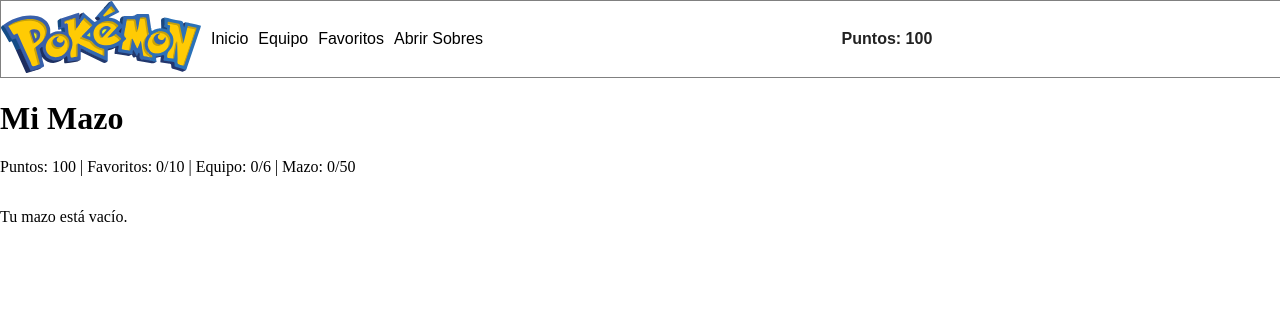
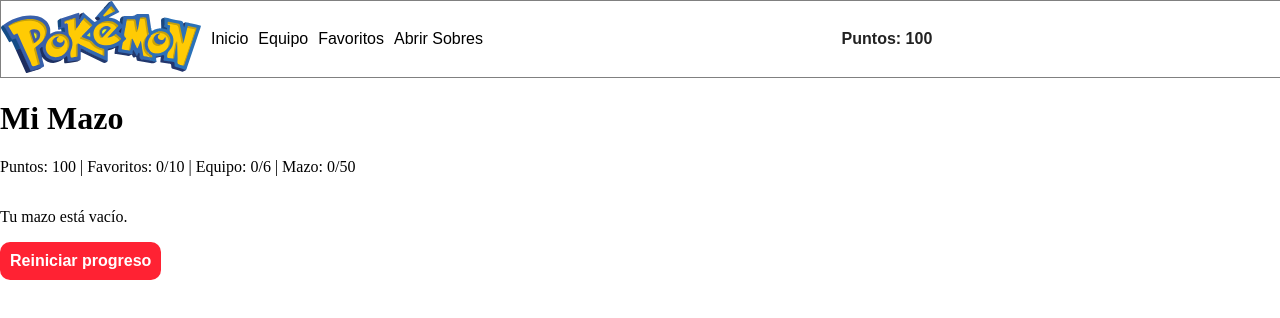
Before and after one commit to RevJuanma/prac3-template, a React (Vite) app: page /auth/Home in a window 1280 px wide. Shown: the top 318 px of the page. Built offline with nearby package versions, Linux system fonts and the light colour scheme.

Commit message:
Pokemon Card Game

```diff
--- a/src/components/Carta/pokeCard.css
+++ b/src/components/Carta/pokeCard.css
@@ -34,6 +34,10 @@
     font-weight: bold;
 }
 
+.pokeCard button:hover{
+    cursor: pointer;
+}
+
 .renombrar{
     background-Color:purple;
     color:white;
--- a/src/components/layouts/header.jsx
+++ b/src/components/layouts/header.jsx
@@ -1,13 +1,45 @@
-import {React, useState} from "react";
+import {React, useState, useEffect} from "react";
 import { Outlet, Link, useOutletContext } from "react-router";
 import pokeTitle from "../../assets/pokeTitle.svg";
 import "../../App.css";
 
 const pkmnHeader = () => {
-    const [puntos, setPuntos] = useState(100); // Se inicia con 100 puntos
-    const [cartas, setCartas] = useState([]);
-    const [favoritos, setFavoritos] = useState([]);
-    const [equipo, setEquipo] = useState([]);
+    const [puntos, setPuntos] = useState(() =>
+    {
+      const saved = localStorage.getItem('puntos');
+      return saved ? JSON.parse(saved) : 100;
+    }
+    );
+    const [cartas, setCartas] = useState(() =>
+    {
+      const saved = localStorage.getItem('cartas');
+      return saved ? JSON.parse(saved) : [];
+    }
+    );
+    const [favoritos, setFavoritos] = useState(() =>
+    {
+      const saved = localStorage.getItem('favoritos');
+      return saved ? JSON.parse(saved) : [];
+    }
+    );
+    const [equipo, setEquipo] = useState(() =>
+    {
+      const saved = localStorage.getItem('equipo');
+      return saved ? JSON.parse(saved) : [];
+    }
+    );
+    useEffect(() => {
+      localStorage.setItem('puntos', JSON.stringify(puntos));
+    }, [puntos]);
+    useEffect(() => {
+      localStorage.setItem('cartas', JSON.stringify(cartas));
+    }, [cartas]);
+    useEffect(() => {
+      localStorage.setItem('favoritos', JSON.stringify(favoritos));
+    }, [favoritos]);
+    useEffect(() => {
+      localStorage.setItem('equipo', JSON.stringify(equipo));
+    }, [equipo]);
 
     const accionCarta = (action, data) => {
       switch (action) {
--- a/src/pages/Home/Home.css
+++ b/src/pages/Home/Home.css
@@ -1,3 +1,17 @@
+.btnRestart{
+    display: flex;
+    background-color: #f23;
+    color: #fff;
+    border-radius: 10px;
+    border:none;
+    font: caption;
+    font-weight: bold;
+    padding: 10px;
+}
+
+.btnRestart:hover{
+    cursor:pointer;
+}
 
 .cartas{
     display: flex;
--- a/src/pages/Home/Home.jsx
+++ b/src/pages/Home/Home.jsx
@@ -6,7 +6,7 @@ import './Home.css'
 
 function HomeScreen() {
     const {
-        puntos, cartas, favoritos, equipo, accionCarta
+        puntos, setPuntos, cartas, setCartas, favoritos, setFavoritos, equipo, setEquipo, accionCarta
     } = useOutletContext();
 
     return (
@@ -34,6 +34,11 @@ function HomeScreen() {
                     ))
                 )}
             </div>
+            <footer>
+                <button className="btnRestart" onClick={() => {setPuntos(100);setCartas([]);setFavoritos([]);setEquipo([]);localStorage.clear();}}>
+                  Reiniciar progreso
+                </button>
+            </footer>
         </div>
     );
 
--- a/src/pages/Sobres/sobres.css
+++ b/src/pages/Sobres/sobres.css
@@ -43,6 +43,9 @@
     font-family:'Franklin Gothic Medium', 'Arial Narrow', Arial, sans-serif;
 }
 
+.sobre1 button:hover, .sobre2 button:hover{
+    cursor: pointer;
+}
 
 .cartasContainer{
     display: flex;
```
